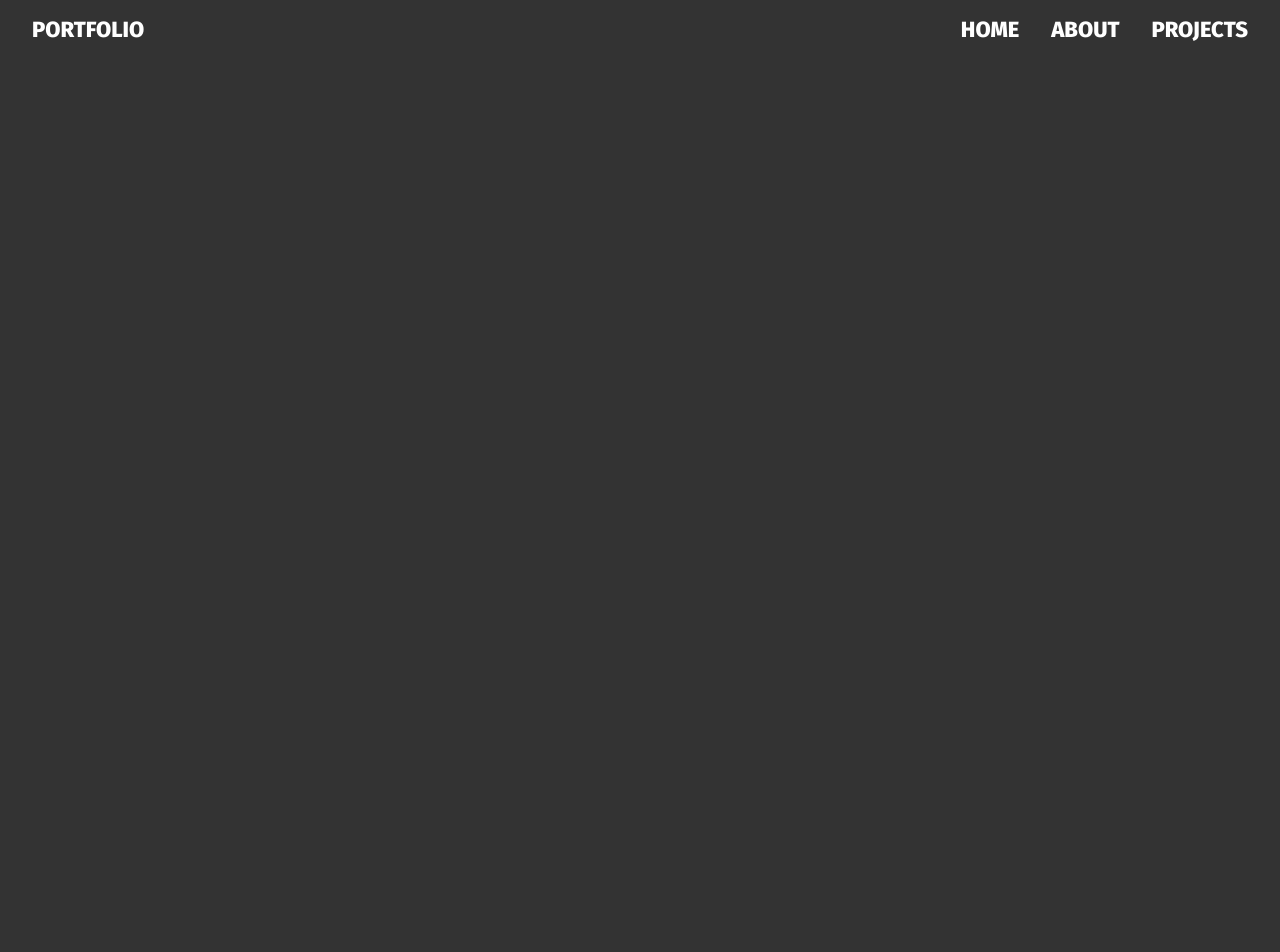
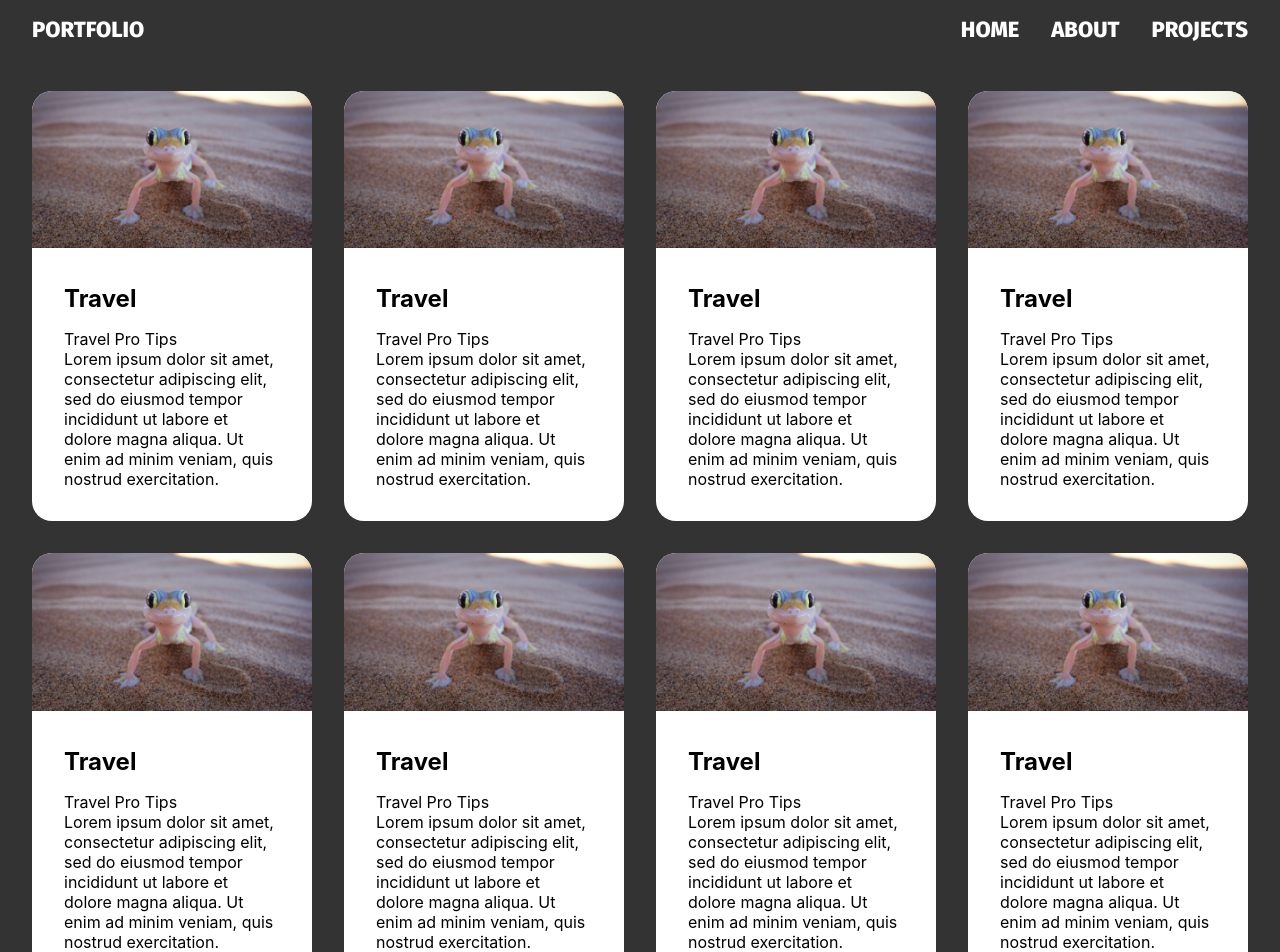
Before and after one commit to Developer-a-la-mode/Portfolio, a React (Create React App) app: page / in a window 1280 px wide. Shown: the top 952 px of the page. Before the commit the page ends 800 px from the top, so only its background shows below. Built offline with nearby package versions, Linux system fonts and the light colour scheme.

Commit message:
Card component

```diff
--- a/public/index.html
+++ b/public/index.html
@@ -2,19 +2,17 @@
 <html lang="en">
   <head>
     <meta charset="utf-8" />
-    <link rel="icon" href="%PUBLIC_URL%/favicon.ico" />
     <meta name="viewport" content="width=device-width, initial-scale=1" />
     <meta name="theme-color" content="#000000" />
     <meta
       name="description"
       content="Web site created using create-react-app"
     />
-    <link rel="apple-touch-icon" href="%PUBLIC_URL%/logo192.png" />
     <!--
       manifest.json provides metadata used when your web app is installed on a
       user's mobile device or desktop. See https://developers.google.com/web/fundamentals/web-app-manifest/
     -->
-    <link rel="manifest" href="%PUBLIC_URL%/manifest.json" />
+    <!-- <link rel="manifest" href="%PUBLIC_URL%/manifest.json" /> -->
     <!--
       Notice the use of %PUBLIC_URL% in the tags above.
       It will be replaced with the URL of the `public` folder during the build.
--- a/src/App.js
+++ b/src/App.js
@@ -1,10 +1,12 @@
 import './App.css';
-import Header from '../src/Components/Layout/Header';
+import Header from './Components/Layout/Header';
+import Card from './Components/Layout/Card';
 
 function App() {
   return (
     <div className="App">
       <Header />
+      <Card />
     </div>
   );
 }
--- /dev/null
+++ b/src/Components/Layout/Card.js
@@ -0,0 +1,131 @@
+import React from "react";
+import classes from "./Card.module.css";
+import imageee from "../../img/lizard.jpg";
+
+const Card = () => {
+  return (
+    <div className={classes.card__container}>
+      <div className={classes.card}>
+        <figure className={classes.card__image}>
+          <img src={imageee} />
+        </figure>
+        <div className={classes.card__content}>
+          <h2 className={classes.card__title}>Travel</h2>
+          <div className={classes.card__subtitle}>Travel Pro Tips</div>
+          <p className={classes.card__text}>
+            Lorem ipsum dolor sit amet, consectetur adipiscing elit, sed do
+            eiusmod tempor incididunt ut labore et dolore magna aliqua. Ut enim
+            ad minim veniam, quis nostrud exercitation.
+          </p>
+        </div>
+      </div>
+
+      <div className={classes.card}>
+        <figure className={classes.card__image}>
+          <img src={imageee} />
+        </figure>
+        <div className={classes.card__content}>
+          <h2 className={classes.card__title}>Travel</h2>
+          <div className={classes.card__subtitle}>Travel Pro Tips</div>
+          <p className={classes.card__text}>
+            Lorem ipsum dolor sit amet, consectetur adipiscing elit, sed do
+            eiusmod tempor incididunt ut labore et dolore magna aliqua. Ut enim
+            ad minim veniam, quis nostrud exercitation.
+          </p>
+        </div>
+      </div>
+
+      <div className={classes.card}>
+        <figure className={classes.card__image}>
+          <img src={imageee} />
+        </figure>
+        <div className={classes.card__content}>
+          <h2 className={classes.card__title}>Travel</h2>
+          <div className={classes.card__subtitle}>Travel Pro Tips</div>
+          <p className={classes.card__text}>
+            Lorem ipsum dolor sit amet, consectetur adipiscing elit, sed do
+            eiusmod tempor incididunt ut labore et dolore magna aliqua. Ut enim
+            ad minim veniam, quis nostrud exercitation.
+          </p>
+        </div>
+      </div>
+
+      <div className={classes.card}>
+        <figure className={classes.card__image}>
+          <img src={imageee} />
+        </figure>
+        <div className={classes.card__content}>
+          <h2 className={classes.card__title}>Travel</h2>
+          <div className={classes.card__subtitle}>Travel Pro Tips</div>
+          <p className={classes.card__text}>
+            Lorem ipsum dolor sit amet, consectetur adipiscing elit, sed do
+            eiusmod tempor incididunt ut labore et dolore magna aliqua. Ut enim
+            ad minim veniam, quis nostrud exercitation.
+          </p>
+        </div>
+      </div>
+
+      <div className={classes.card}>
+        <figure className={classes.card__image}>
+          <img src={imageee} />
+        </figure>
+        <div className={classes.card__content}>
+          <h2 className={classes.card__title}>Travel</h2>
+          <div className={classes.card__subtitle}>Travel Pro Tips</div>
+          <p className={classes.card__text}>
+            Lorem ipsum dolor sit amet, consectetur adipiscing elit, sed do
+            eiusmod tempor incididunt ut labore et dolore magna aliqua. Ut enim
+            ad minim veniam, quis nostrud exercitation.
+          </p>
+        </div>
+      </div>
+
+      <div className={classes.card}>
+        <figure className={classes.card__image}>
+          <img src={imageee} />
+        </figure>
+        <div className={classes.card__content}>
+          <h2 className={classes.card__title}>Travel</h2>
+          <div className={classes.card__subtitle}>Travel Pro Tips</div>
+          <p className={classes.card__text}>
+            Lorem ipsum dolor sit amet, consectetur adipiscing elit, sed do
+            eiusmod tempor incididunt ut labore et dolore magna aliqua. Ut enim
+            ad minim veniam, quis nostrud exercitation.
+          </p>
+        </div>
+      </div>
+
+      <div className={classes.card}>
+        <figure className={classes.card__image}>
+          <img src={imageee} />
+        </figure>
+        <div className={classes.card__content}>
+          <h2 className={classes.card__title}>Travel</h2>
+          <div className={classes.card__subtitle}>Travel Pro Tips</div>
+          <p className={classes.card__text}>
+          Lorem ipsum dolor sit amet, consectetur adipiscing elit, sed do
+          eiusmod tempor incididunt ut labore et dolore magna aliqua. Ut enim
+          ad minim veniam, quis nostrud exercitation.
+          </p>
+        </div>
+      </div>
+
+      <div className={classes.card}>
+        <figure className={classes.card__image}>
+          <img src={imageee} />
+        </figure>
+        <div className={classes.card__content}>
+          <h2 className={classes.card__title}>Travel</h2>
+          <div className={classes.card__subtitle}>Travel Pro Tips</div>
+          <p className={classes.card__text}>
+            Lorem ipsum dolor sit amet, consectetur adipiscing elit, sed do
+            eiusmod tempor incididunt ut labore et dolore magna aliqua. Ut enim
+            ad minim veniam, quis nostrud exercitation.
+          </p>
+        </div>
+      </div>
+    </div>
+  );
+};
+
+export default Card;
--- /dev/null
+++ b/src/Components/Layout/Card.module.css
@@ -0,0 +1,41 @@
+.card__container {
+    margin: 2rem 2rem;
+    max-width: 100%;
+
+    display: grid;
+    grid-template-columns: repeat(auto-fill, minmax(265px,1fr));
+    gap: 2rem;
+    background-color: transparent;
+}
+
+.card__image {
+    margin: 0;
+    padding: 0;
+    overflow: hidden;
+}
+
+.card__image img {
+    max-width: 100%;
+    height: auto;
+    border-radius: 20px 20px 0 0;
+}
+
+.card__content {
+    padding: 2rem;
+}
+
+.card {
+    background-color: white;
+    border-radius: 20px;
+    transition: .3s;
+}
+
+.card:hover {
+    box-shadow: 0 4px 20px 0 rgba(34,68,123,0.2);
+    transform: scale(1.01);
+    cursor: pointer;
+}
+
+.card .card__title {
+    padding-bottom: 1rem;
+}
--- a/src/Components/Layout/Header.js
+++ b/src/Components/Layout/Header.js
@@ -3,30 +3,23 @@ import classes from "./Header.module.css";
 
 const Header = () => {
   return (
-    <navbar className={classes.navbar}>
+    <div className={classes.navbars}>
       <ul className={classes.navlist}>
         <li className={classes.navitem}>
-          <a href="#">
-            Portfolio
-          </a>
+          <a href="#">Portfolio</a>
         </li>
         <li className={classes.navitem}>
-          <a href="#">
-            Home
-          </a>
+          <a href="#">Home</a>
         </li>
         <li className={classes.navitem}>
-          <a href="#">
-            About
-          </a>
+          <a href="#">About</a>
         </li>
         <li className={classes.navitem}>
-          <a href="#">
-            Projects
-          </a>
+          <a href="#">Projects</a>
         </li>
       </ul>
-    </navbar>
+
+    </div>
   );
 };
 
--- a/src/Components/Layout/Header.module.css
+++ b/src/Components/Layout/Header.module.css
@@ -1,9 +1,8 @@
-.navbar {
-    position: fixed;
+.navbars {
+    /* position: fixed;
     top: 0;
-    left: 0;
+    left: 0; */
     width: 100%;
-    height: 5rem;
     font-family: 'Fira Sans', sans-serif;
     font-size: 22px;
     text-transform: uppercase;
@@ -16,10 +15,10 @@
     justify-content: flex-end;
     align-items: center;
     z-index: 10;
+    list-style: none;
 }
 
 .navitem {
-    list-style: none;
     margin-right: 2rem;
 }
 
@@ -31,7 +30,7 @@
 }
 
 .navitem a:hover {
-    color: #A6CBBE;
+    color: #00C896;
 }
 
 .navitem:first-child {
```
Also changed, not shown: public/manifest.json, src/img/Screenshot 2022-09-11 151724.png (added), src/img/lizard.jpg (added).
